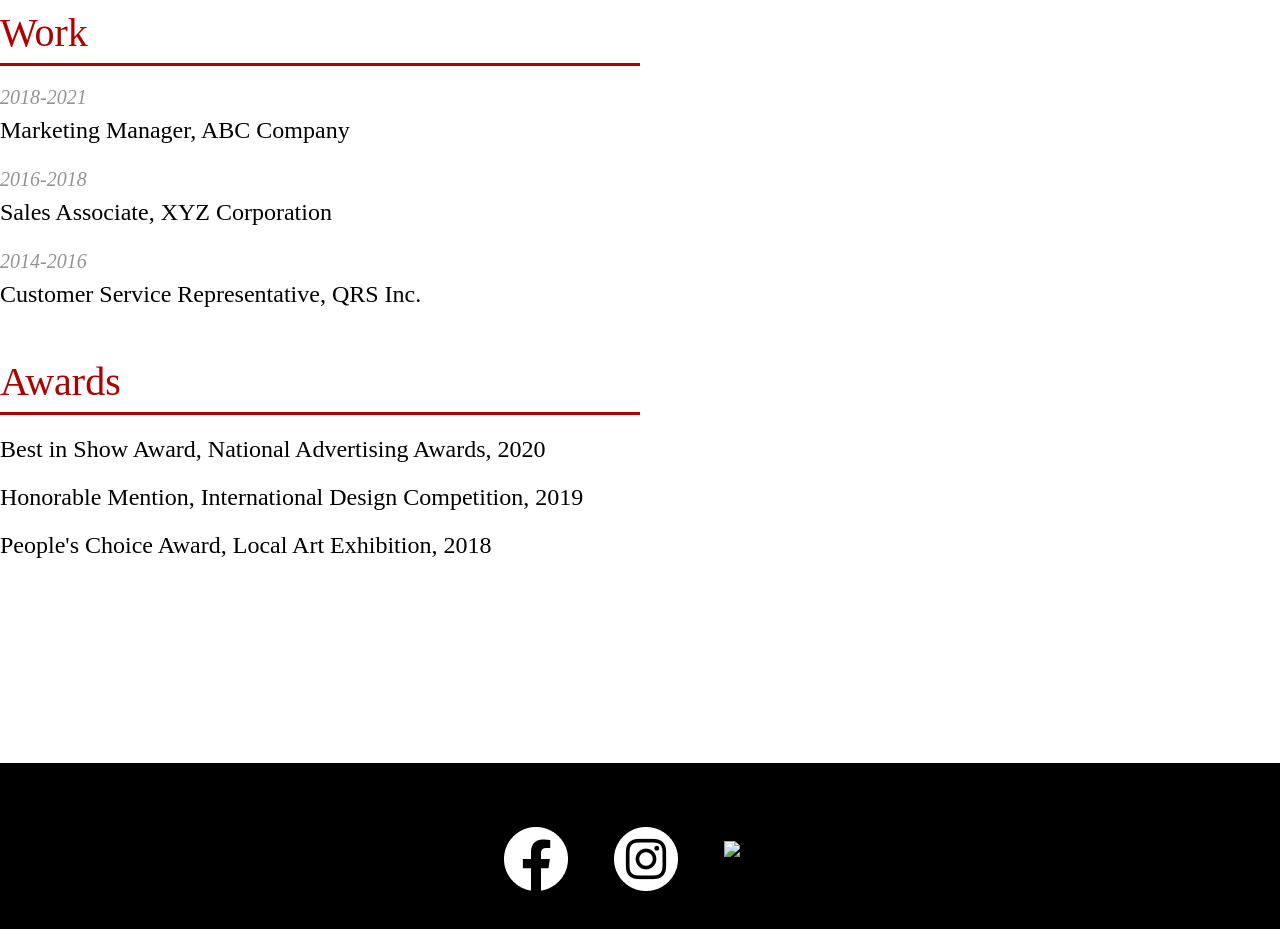
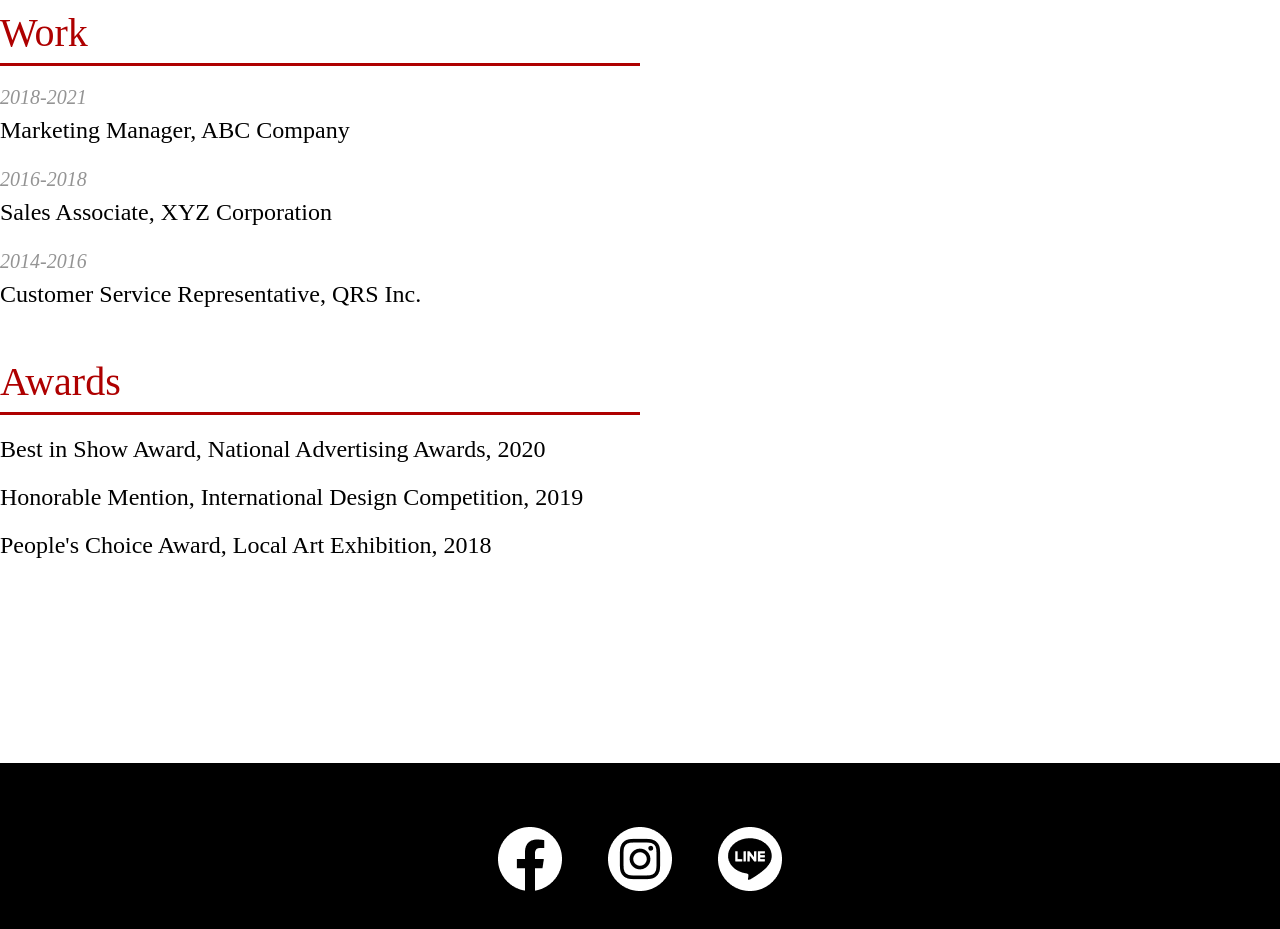
Before and after one commit to joker-cat/2024webCutting, a plain HTML site: page hw1/index.html in a window 1280 px wide. Shown: the part 2561-3490 px from the top of the page. Drawn offline with Linux system fonts and the light colour scheme; the site is published under a folder, as on GitHub Pages, so addresses that start at the root find nothing; a web font is replaced by a local one.

Commit message:
修正: line-icon路徑

```diff
--- a/hw1/index.html
+++ b/hw1/index.html
@@ -97,7 +97,7 @@
 			-->
 			<li><a href="#"><img src="./image/instagram.png" alt="ig"></a></li><!--
 			-->
-			<li><a href="#"><img src="/image/line.png" alt="line"></a></li>
+			<li><a href="#"><img src="./image/line.png" alt="line"></a></li>
 		</ul>
 	</footer>
 </body>
```
